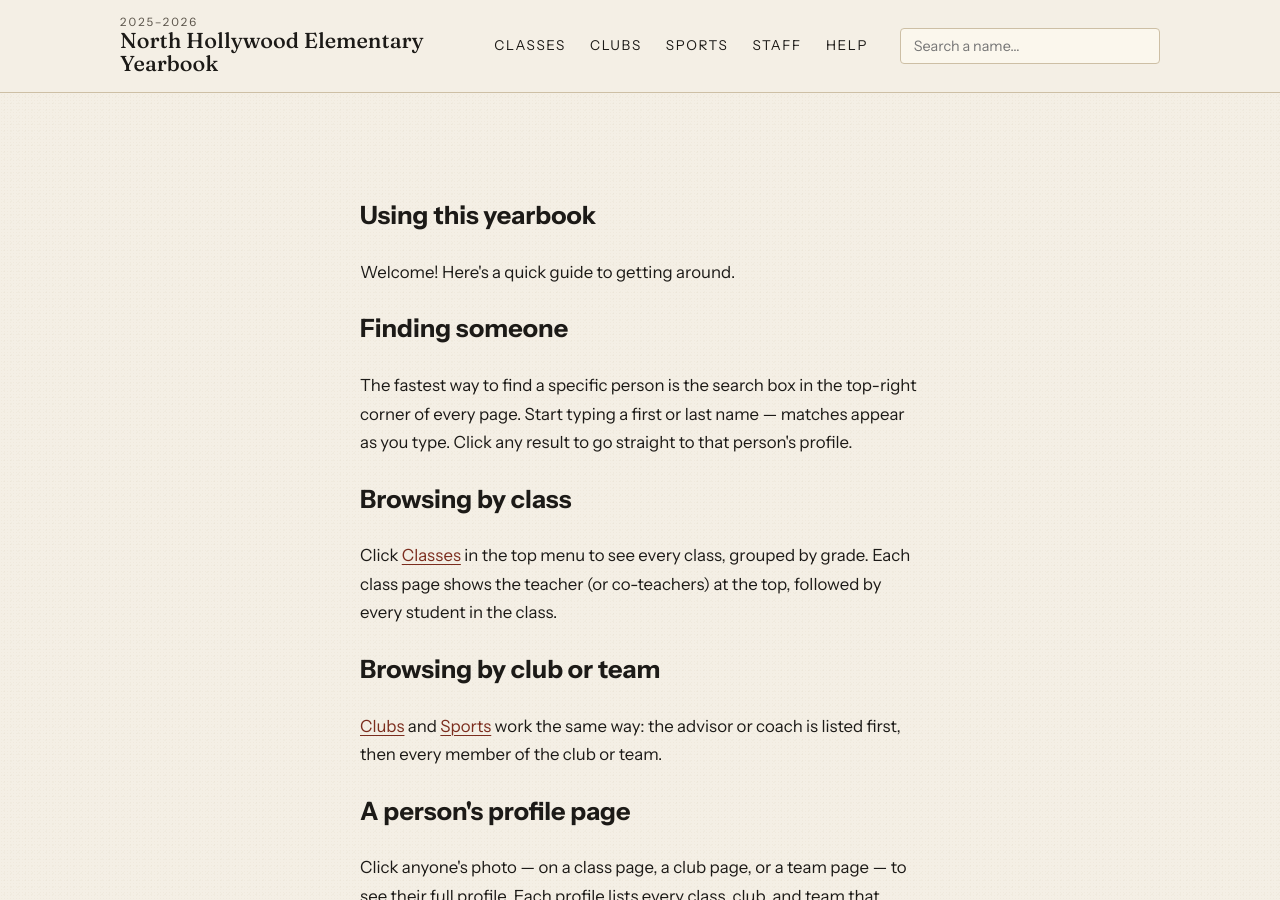
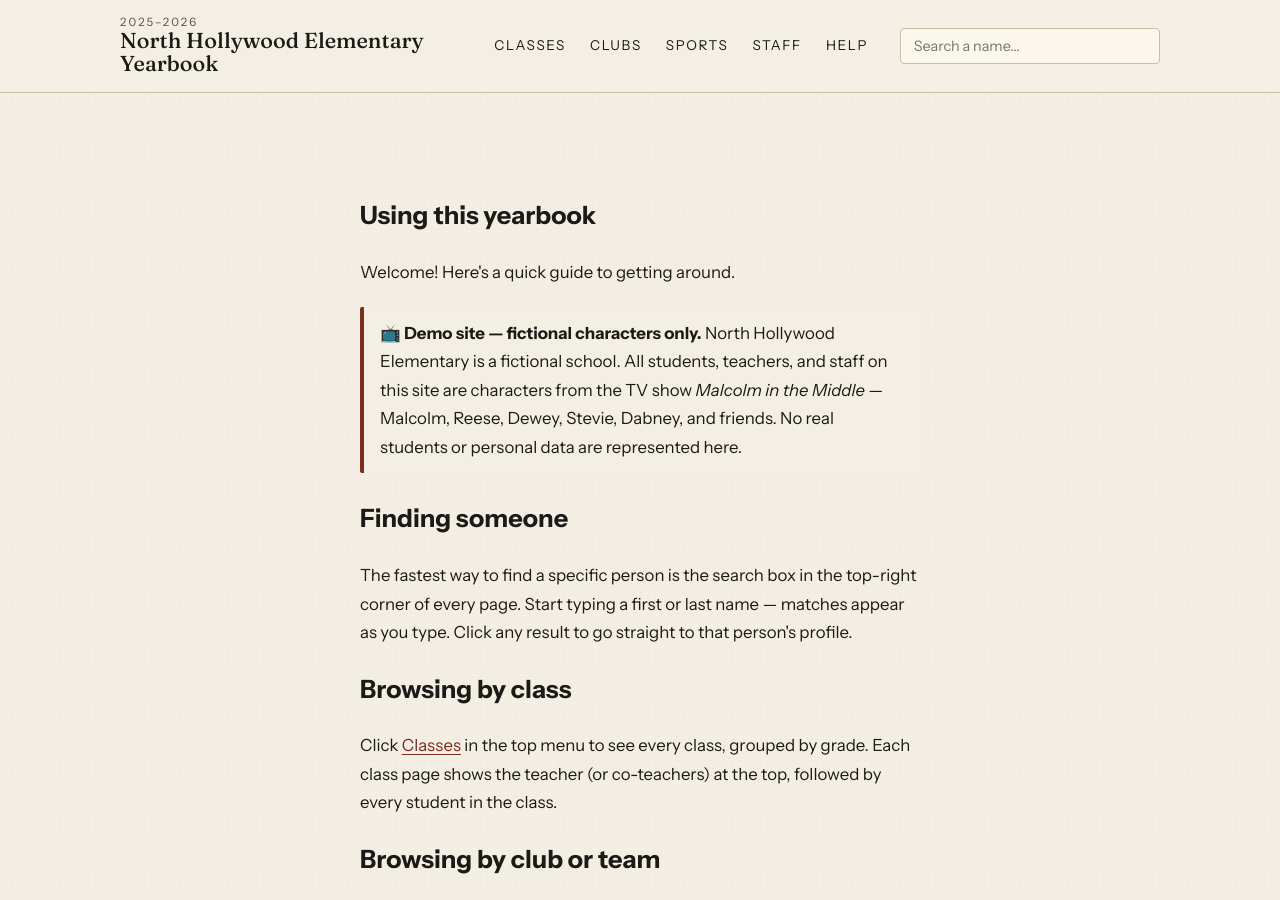
Before and after one commit to lskatz/yearbook-template, a Jekyll site: the page built from help.md, in a window 1280 px wide and 900 px high. Built offline with Jekyll 4.4.1, drawn with Linux system fonts in a browser that asks for light colours.

Commit message:
docs: note that demo site uses fictional Malcolm in the Middle characters
Agent-Logs-Url: https://github.com/lskatz/yearbook-template/sessions/780b9c47-ddaa-4d7a-85ef-d3c5c8e83512

Co-authored-by: lskatz <14798+lskatz@users.noreply.github.com>

```diff
--- a/help.md
+++ b/help.md
@@ -9,6 +9,14 @@ permalink: /help/
 <h1>Using this yearbook</h1>
 
 <p>Welcome! Here's a quick guide to getting around.</p>
+
+<aside style="background:#f4efe5;border-left:4px solid #7b2d1e;padding:0.75rem 1rem;margin-bottom:1.5rem;border-radius:2px">
+  <strong>📺 Demo site — fictional characters only.</strong>
+  North Hollywood Elementary is a fictional school. All students, teachers,
+  and staff on this site are characters from the TV show
+  <em>Malcolm in the Middle</em> — Malcolm, Reese, Dewey, Stevie, Dabney, and
+  friends. No real students or personal data are represented here.
+</aside>
 
 <h2>Finding someone</h2>
 <p>
```
Also changed, not shown: index.md (+6 -0 lines), README.md.
